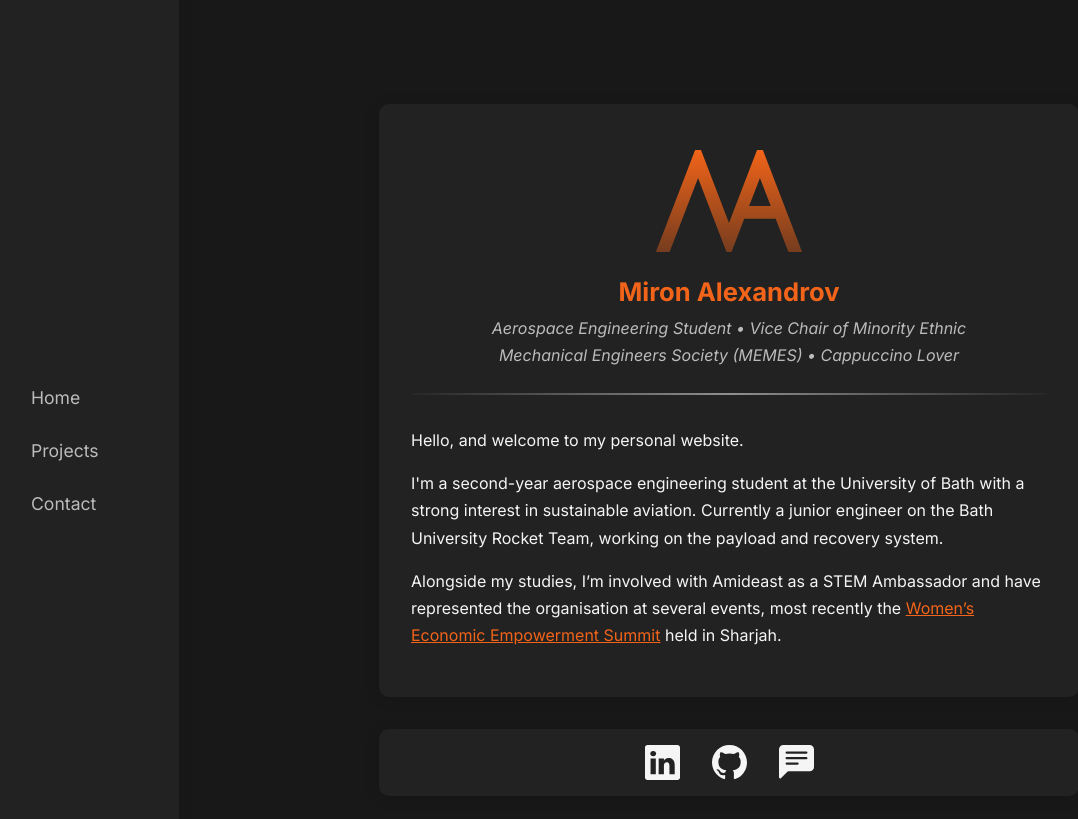
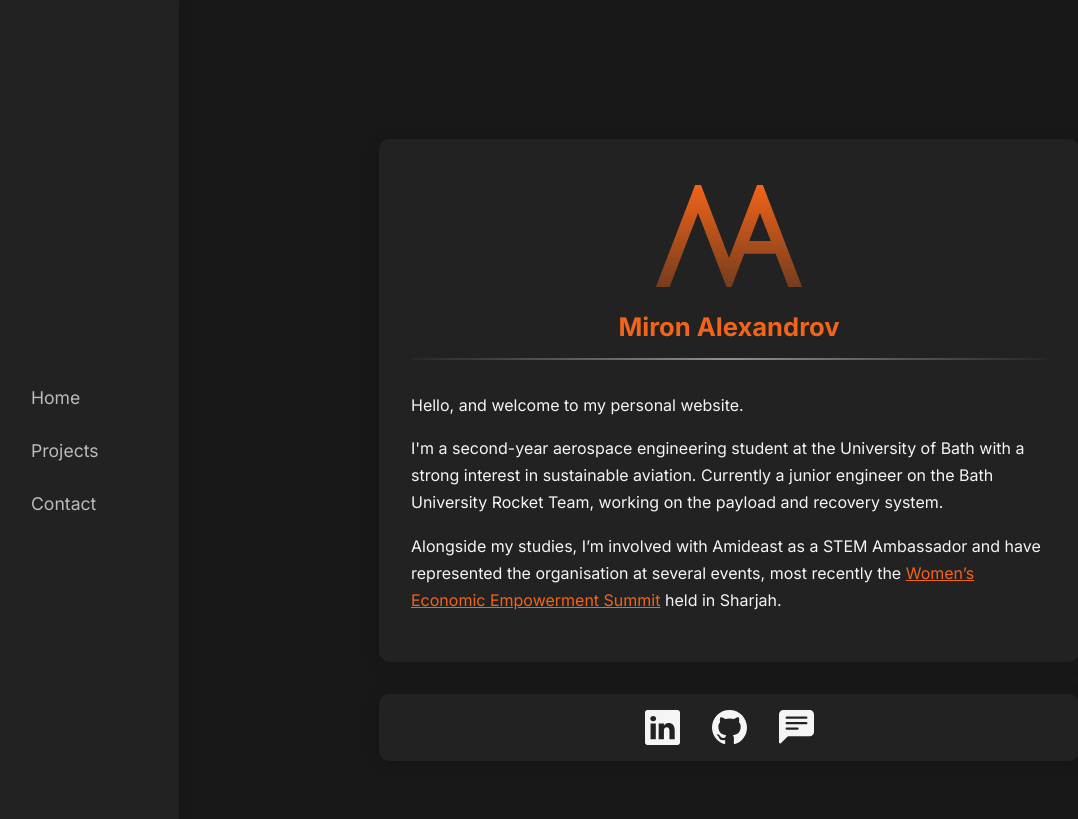
Before and after one commit to vostok1942/vostok1942.github.io, a Jekyll site: the page built from index.md, in a window 1280 px wide. Shown: the top 819 px of the page, without its empty margins (1-1079 px from the left). Built offline with Jekyll 4.4.1, drawn with Linux system fonts in a browser that asks for light colours.

Commit message:
Remove headline text from index.md
Removed headline from the index page.

```diff
--- a/index.md
+++ b/index.md
@@ -14,7 +14,6 @@ title: Home
   <div id="headline">
     <img src="/assets/images/MA-logo.svg" id="headline-logo">
     <h1>Miron Alexandrov</h1>
-    <p><em>Aerospace Engineering Student &#8226; Vice Chair of Minority Ethnic Mechanical Engineers Society (MEMES) &#8226; Cappuccino Lover</em></p>
   </div>
 
   <hr>
```
